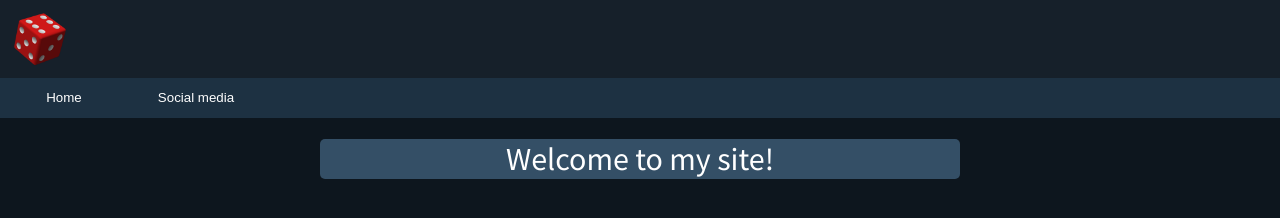
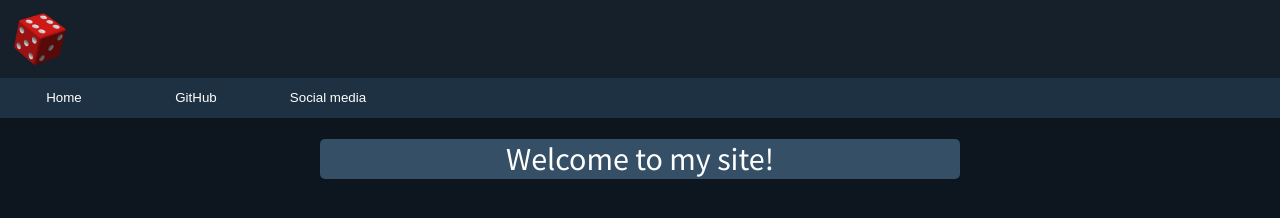
Before and after one commit to 0xPiru/0xPiru.github.io, a plain HTML site: page index.html in a window 1280 px wide. Drawn offline with Linux system fonts and the light colour scheme.

Commit message:
Update index.html

```diff
--- a/index.html
+++ b/index.html
@@ -12,6 +12,7 @@
             </div>
             <div class="top-menu">
                     <a href="index.html"><button>Home</button></a>
+                <a href="https://github.com/0xpiru"><button>GitHub</button></a>
                     <a href="social.html"><button>Social media</button></a>
             </div>
             <div class="Text">
```
